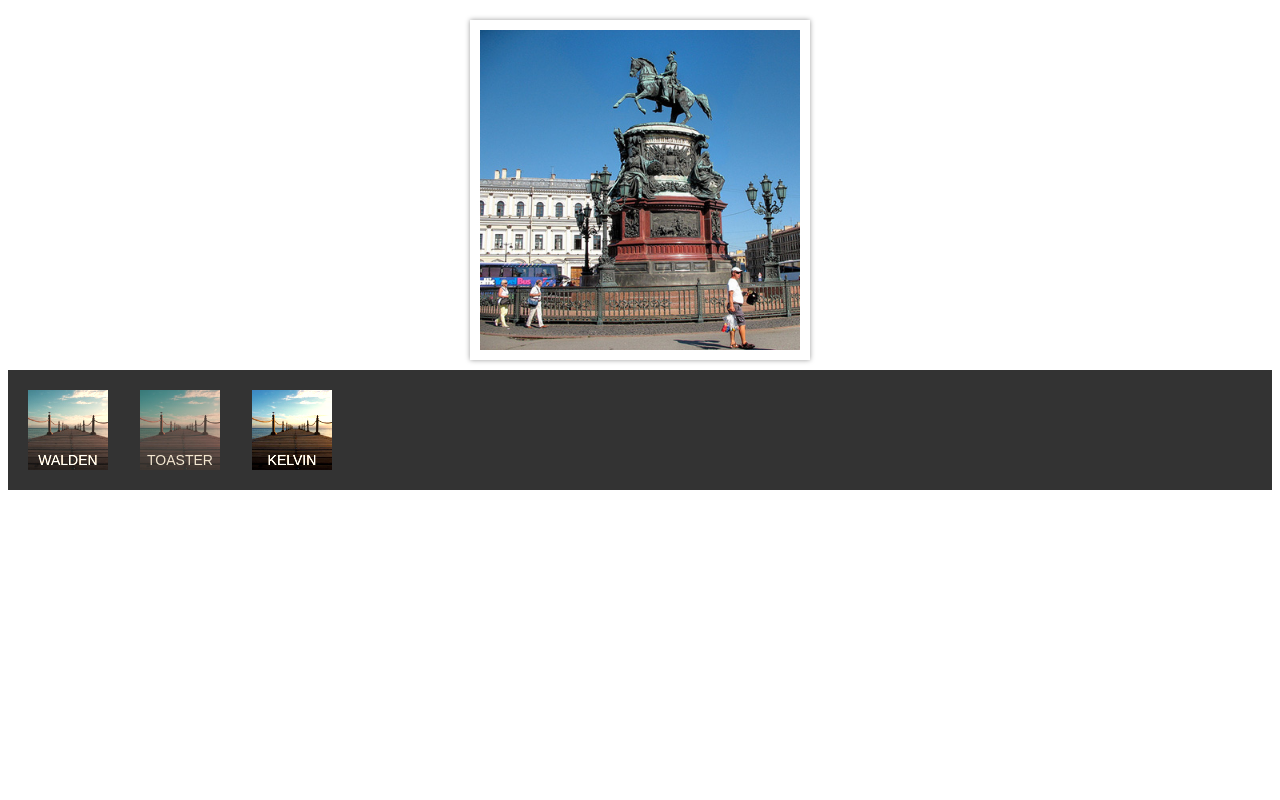
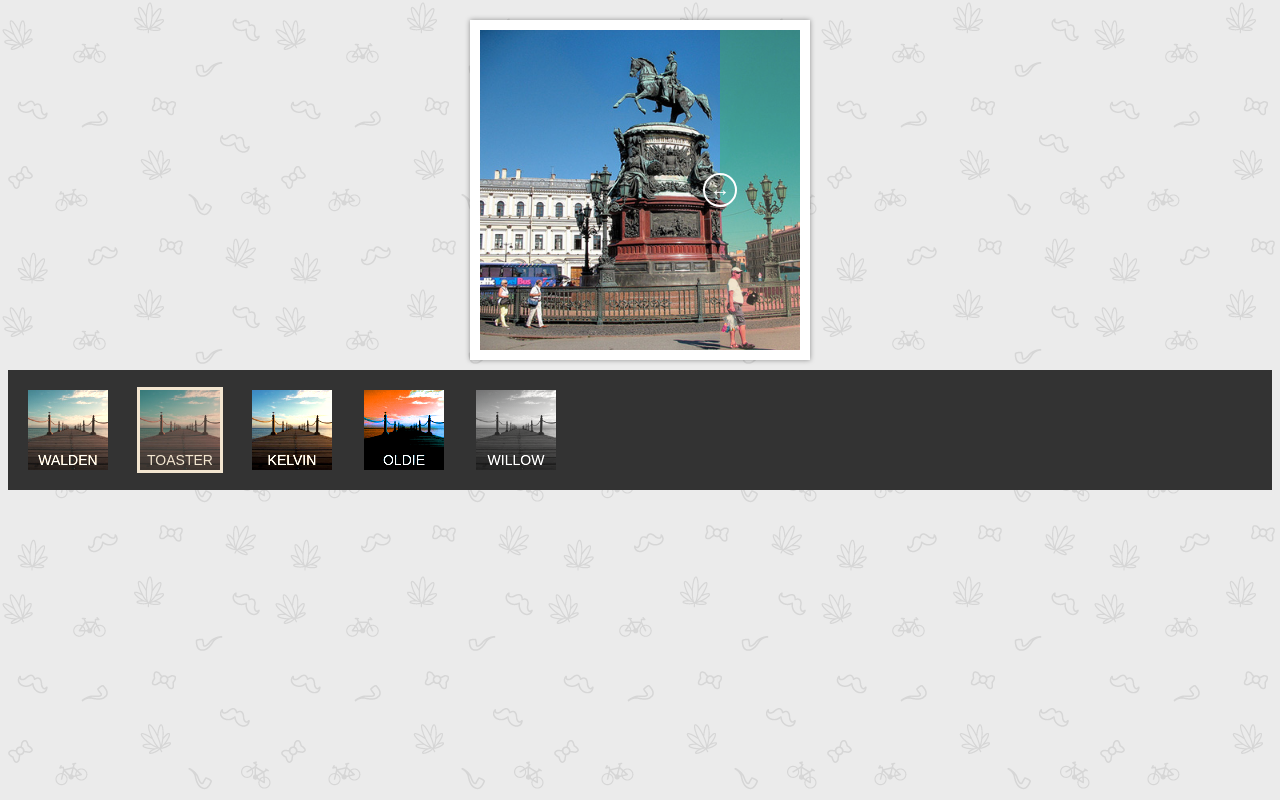
Before and after one commit to ZoricmaTs/filter, a plain HTML site: page index.html in a window 1280 px wide. Drawn offline with Linux system fonts and the light colour scheme.

Commit message:
added js separator

```diff
--- a/index.html
+++ b/index.html
@@ -5,15 +5,21 @@
     <title>Filter</title>
     <link rel="stylesheet" href="style.css">
   </head>
-  <body class="keksta">
+  <body class="filter">
     <div class="photos">
       <div class="photo"></div>
+      <div class="photo-original"></div>
+      <div class="separator">↔
+        </div>
     </div>
     <div class="toggle-controls">
         <button class="walden" type="button" data-filter="walden"></button>
         <button class="toaster" type="button" data-filter="toaster"></button>
         <button class="kelvin" type="button" data-filter="kelvin"></button>
+        <button class="oldie" type="button" data-filter="oldie"></button>
+        <button class="willow" type="button" data-filter="willow"></button>
     </div>
     <script src="script.js"></script>
+    <script src="separator.js"></script>
   </body>
 </html>
--- a/script.js
+++ b/script.js
@@ -1,3 +1,11 @@
+var original = document.querySelector('.photo-original');
+var separator = document.querySelector('.separator');
+
+if (original && separator) {
+  original.style.width = '75%';
+  separator.style.left = '75%';
+}
+
 var controls = document.querySelectorAll('.toggle-controls button');
 var photo = document.querySelector('.photo');
 
@@ -6,13 +14,13 @@ for (var i = 0; i < controls.length; i++) {
   clickControl(controls[i]);
 }
 
-function toggleFilter(filterName) {
+function toggleFilter(control) {
   for (var j = 0; j < controls.length; j++) {
     controls[j].classList.remove('active');
     photo.classList.remove(controls[j].dataset.filter);
   }
 
-    control.classList.add('active');
+  control.classList.add('active');
 
   if (photo) {
     photo.classList.add(control.dataset.filter);
@@ -20,9 +28,9 @@ function toggleFilter(filterName) {
 }
 
 function clickControl(control) {
-    control.addEventListener('click', function () {
-        toggleFilter(control.dataset.filter);
-    })
+  control.addEventListener('click', function () {
+    toggleFilter(control);
+  });
 }
 
 var defaultFilter = document.querySelector('button.toaster');
--- /dev/null
+++ b/separator.js
@@ -0,0 +1,24 @@
+var separator = document.querySelector('.separator');
+var originalPhoto = document.querySelector('.photo-original');
+var filteredPhoto = document.querySelector('.photo');
+var photoContainer = document.querySelector('.photos');
+var flag = false;
+
+separator.addEventListener('mousedown', function (evt) {
+  evt.preventDefault();
+  flag = true;
+}, false);
+
+document.addEventListener('mouseup', function () {
+  flag = false;
+}, false);
+
+photoContainer.addEventListener('mousemove', function (evt) {
+  var res = evt.pageX - this.offsetLeft;
+
+  if (flag && (res > 0) && (res < filteredPhoto.offsetWidth)) {
+    separator.style.left = res + 'px';
+    originalPhoto.style.width = res + 'px';
+  }
+
+}, false);
--- a/style.css
+++ b/style.css
@@ -1,3 +1,8 @@
+.filter {
+    background-image: url("Sativa.png");
+}
+
+
 .photos {
     position: relative;
     width: 320px;
@@ -7,14 +12,45 @@
     box-shadow: 0 0 5px rgba(0,0,0,.4);
   }
 
+.photo,
+.photo-original {
+    position: absolute;
+
+    width: 100%;
+    height: 100%;
+
+    background-size: cover;
+  }
+
 .photo {
     position: absolute;
-    width: 100%;
-    height: 100%;
-    background-size: cover;
+    z-index: 10;
     background-image: url("Spb-3.jpg");
   }
 
+.photo-original {
+    z-index: 20;
+
+    background-color: rgba(0, 0, 0, 0.5);
+  }
+
+.separator {
+    position: absolute;
+    top: 50%;
+    left: 50%;
+    transform: translate(-50%, -50%);
+    z-index: 30;
+    color: white;
+    font-size: 20px;
+    line-height: 28px;
+    text-align: center;
+    vertical-align: middle;
+    width: 30px;
+    height: 30px;
+    border: 2px solid #ffffff;
+    border-radius: 50%;
+    cursor: pointer;
+  }
 
 .toggle-controls {
     box-sizing: border-box;
@@ -57,6 +93,18 @@
     filter: contrast(0.67) saturate(2.5) hue-rotate(-30deg) sepia(0.4);
   }
 
+.photo-original {
+    width: 50%;
+    background-image: url("Spb-3.jpg");
+}
 .kelvin {
     filter: contrast(1.1) brightness(1.3) saturate(2.4) sepia(0.4);
   }
+
+  .oldie {
+    filter: contrast(2) saturate(5) hue-rotate(-180deg);
+  }
+
+  .willow {
+    filter: saturate(0.02) contrast(0.85) brightness(1.2) sepia(0.02);
+  }
```
